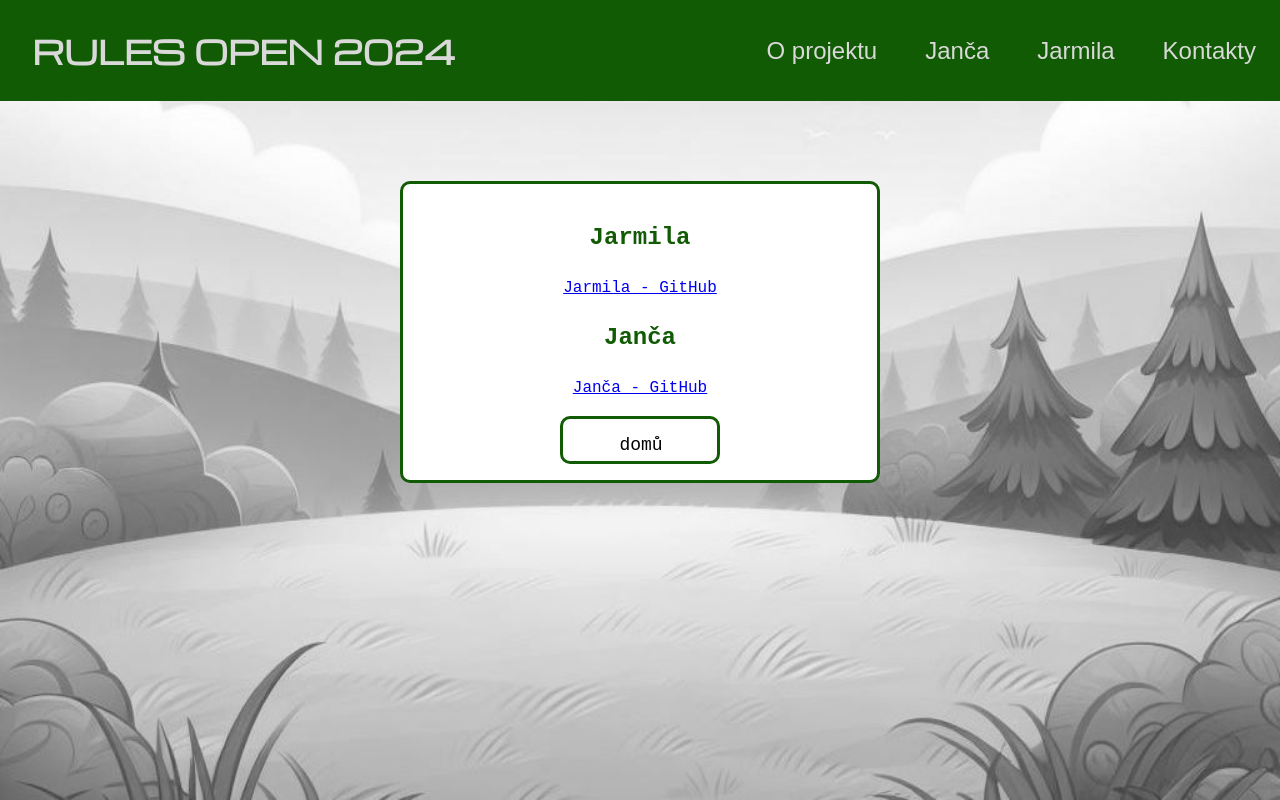
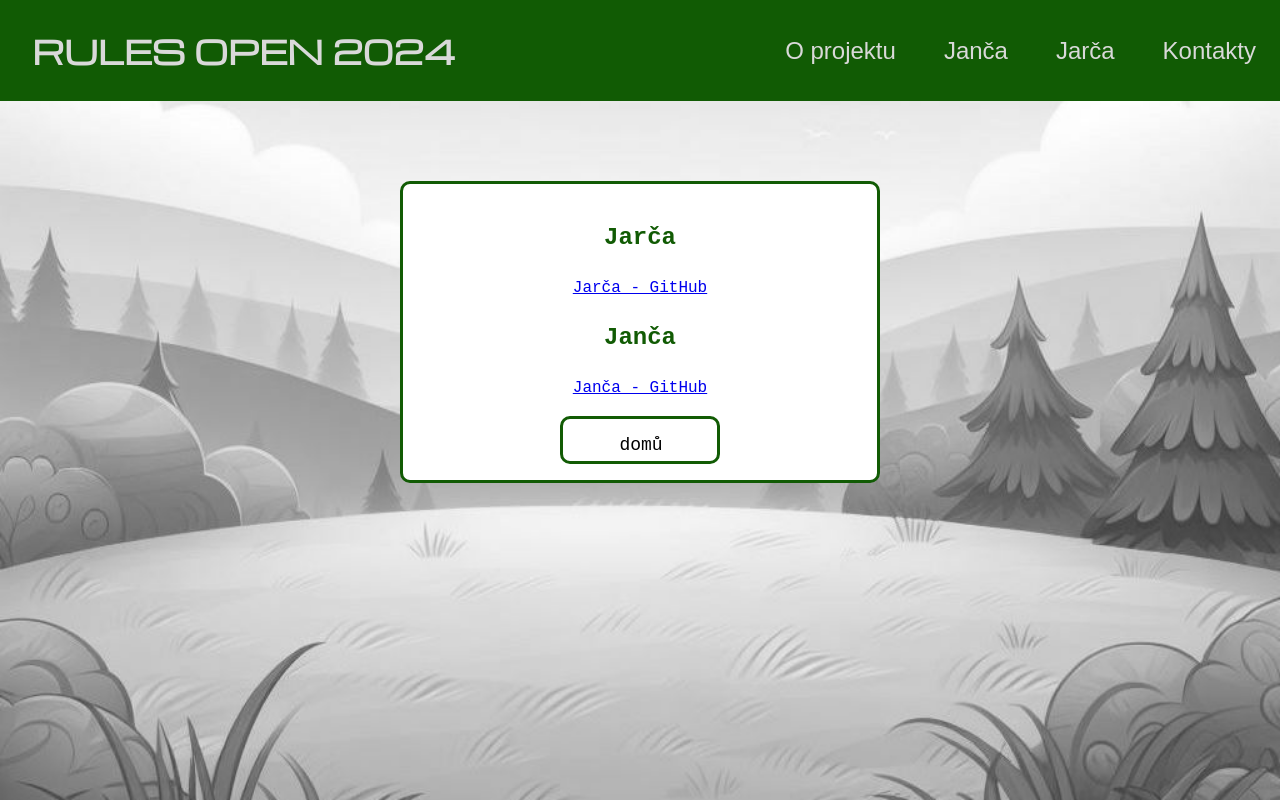
Before and after one commit to JanaDolejsi/o-projektu, a plain HTML site: page kontakty.html in a window 1280 px wide. Drawn offline with nearby package versions, Linux system fonts and the light colour scheme.

Commit message:
Jarča se přejmenovala

```diff
--- a/kontakty.html
+++ b/kontakty.html
@@ -23,14 +23,14 @@
       <ul class="menu__sidebar">
         <li><a href="projekt.html">O projektu</a></li>
         <li><a href="janca.html">Janča</a></li>
-        <li><a href="jarca.html">Jarmila</a></li>
+        <li><a href="jarca.html">Jarča</a></li>
         <li><a href="kontakty.html">Kontakty</a></li>
       </ul>
     </nav>
 
     <div class="projekt_info">
-      <h2>Jarmila</h2>
-      <a href="https://github.com/jarmilahavirova/">Jarmila - GitHub</a>
+      <h2>Jarča</h2>
+      <a href="https://github.com/jarmilahavirova/">Jarča - GitHub</a>
       <h2>Janča</h2>
       <a href="https://github.com/JanaDolejsi/">Janča - GitHub</a>
       <p></p>
```
Also changed, not shown: index.html (+2 -2 lines), janca.html (+1 -1 lines), jarca.html (+4 -2 lines), projekt.html (+1 -1 lines).
